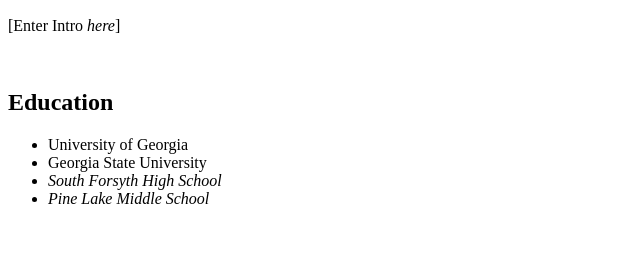
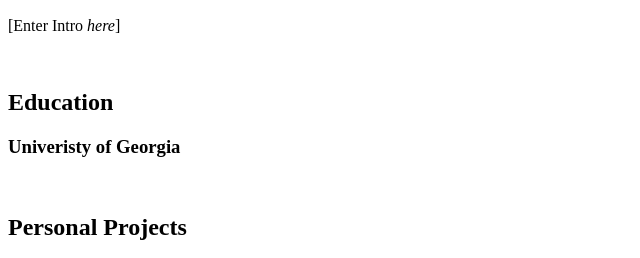
Before and after one commit to codelieks/PersonalPortfolio, a plain HTML site: page index.html in a window 1280 px wide. Shown: the part 540-798 px from the top of the page, without its empty margins (0-640 px from the left). Drawn offline with Linux system fonts and the light colour scheme.

Commit message:
1/14/2024

```diff
--- a/index.html
+++ b/index.html
@@ -28,11 +28,11 @@
 
             <div id = "edu">
             <h2>Education</h2>
-				<ul>
-                    <li>University of Georgia</li>
-                    <li>Georgia State University</li>
-                    <li><em>South Forsyth High School</em></li>
-                    <li><em>Pine Lake Middle School</em></li>
+				<h3>Univeristy of Georgia</h3>
+            <ul>
+
+
+
 
                 </ul>
 
@@ -66,7 +66,7 @@
 
     </div>
 <br>
-<div id="UTrans">
+<div id="UTranscript">
     <table>
         <tbody>
             <tr>
```
